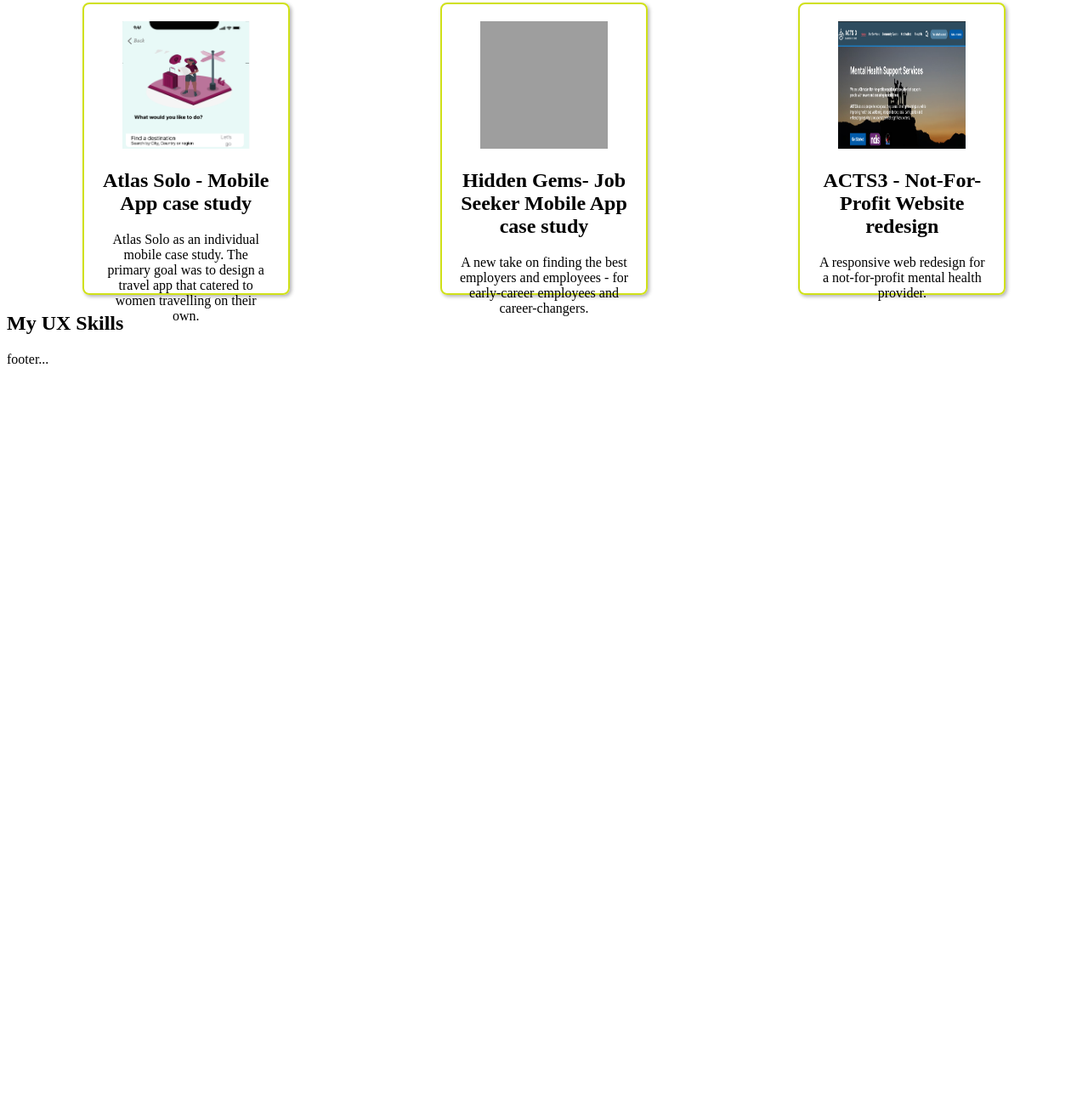
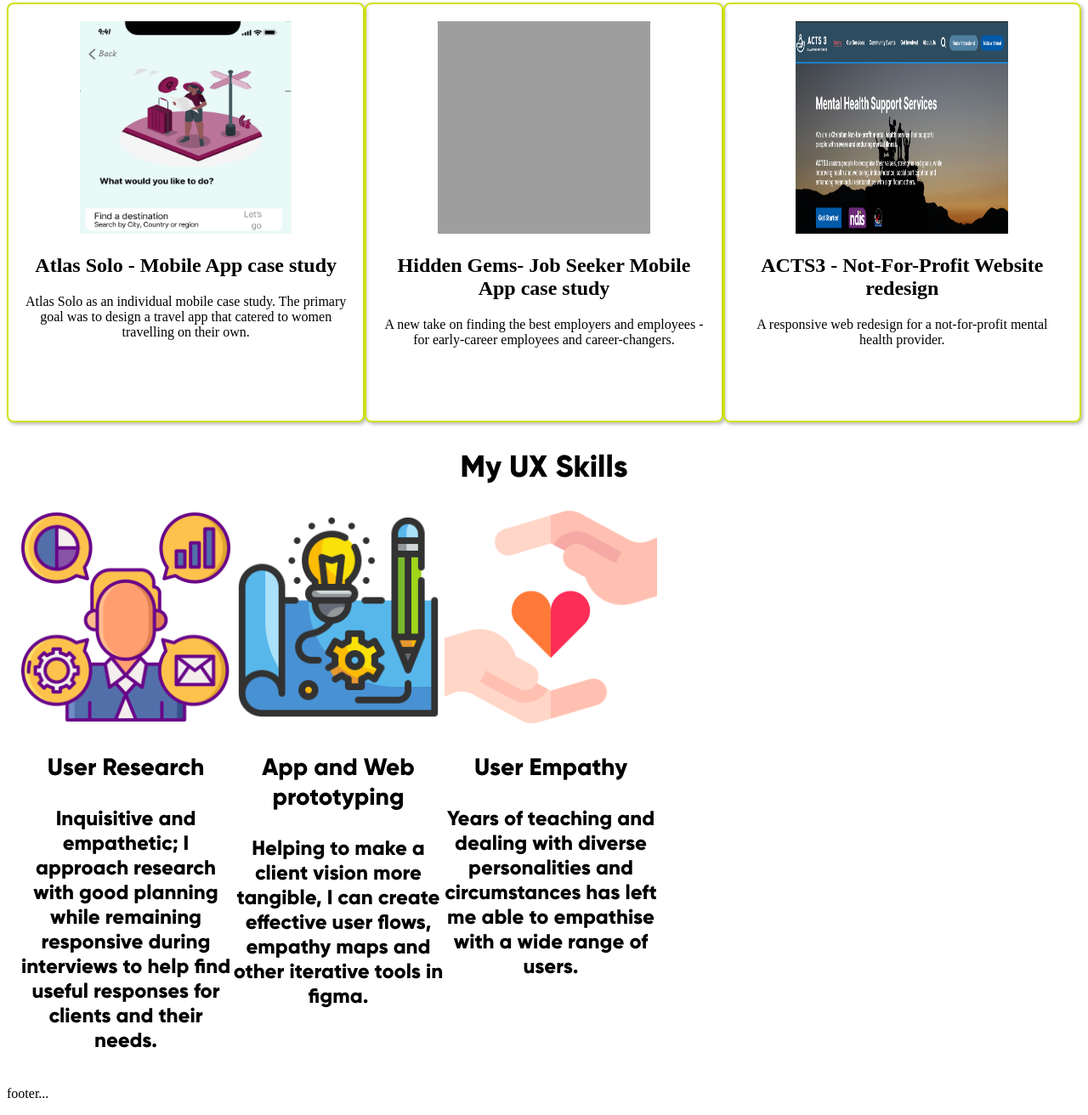
Before and after one commit to CaWats/UX_UI_HW_18, a plain HTML site: page index.html in a window 1280 px wide. Shown: the part 739-2051 px from the top of the page at 85% size. Before the commit the page ends 1187 px from the top, so only its background shows below. Drawn offline with Linux system fonts and the light colour scheme; grey boxes are pictures that could not be loaded.

Commit message:
Challenge 18 edit

```diff
--- a/CSS/Portfolio.css
+++ b/CSS/Portfolio.css
@@ -66,11 +66,23 @@
       justify-content: space-around;
     }
     .card {
-      width: 200px;
-      height: 300px;
+      width: 450px;
+      height: 450px;
       border:2px solid #D0E118;
       border-radius: 8px;
       padding: 20px;
       text-align: center;
       box-shadow: 2px 2px 4px rgba(0, 0, 0, 0.3);
     }
+    .myskills{
+      font-size: 1.5em;
+      font-family: 'gilroy';
+      margin-bottom: 10px;
+      text-align: center;
+    }
+    .flexContainer {
+      display:flex;
+      width: 33%;
+      padding-left: 15px;
+      padding-right: 15px;
+    }
--- a/index.html
+++ b/index.html
@@ -35,7 +35,7 @@
      <div class="card-deck">
 
         <div class="card">
-          <img src="images/Atlas Solo Case Study.png" class="card-img-top" alt="travel app" style="width: 150px; height: 150px;">
+          <img src="images/Atlas Solo Case Study.png" class="card-img-top" alt="travel app" style="width: 250px; height: 250px;">
           <div class="card-body">
           <h2 class="card-title">Atlas Solo - Mobile App case study</h2>
           <p class="card-text">Atlas Solo as an individual mobile case study. The primary goal was to design a travel app that catered to women travelling on their own.</p>
@@ -45,7 +45,7 @@
 
 
             <div class="card">
-              <img src="images/Hidden Gems Case study.png" class="card-img-top" alt="Job Seeker App" style="width: 150px; height: 150px;">
+              <img src="images/Hidden Gems Case study.png" class="card-img-top" alt="Job Seeker App" style="width: 250px; height: 250px;">
               <div class="card-body">
               <h2 class="card-title">Hidden Gems- Job Seeker Mobile App case study</h2>
               <p class="card-text">A new take on finding the best employers and employees - for early-career employees and career-changers.</p>
@@ -54,7 +54,7 @@
 
 
                 <div class="card">
-                  <img src="images/ACTS 3 Website redesign.png" class="card-img-top" alt="Not-For-Profit redesign" style="width: 150px; height: 150px;">
+                  <img src="images/ACTS 3 Website redesign.png" class="card-img-top" alt="Not-For-Profit redesign" style="width: 250px; height: 250px;">
                   <div class="card-body">
                   <h2 class="card-title">ACTS3 - Not-For-Profit Website redesign</h2>
                   <p class="card-text">A responsive web redesign for a not-for-profit mental health provider.</p>
@@ -63,9 +63,21 @@
               </section>
       </div>
       <section>
-        <div class="My UX Skills"><h1>My UX Skills</h1>
-
-
+        <div class="myskills"><h1>My UX Skills</h1>
+<div class="flexContainer">
+  <div><img src="images/market-research.png" style="width: 250px; height: 250px;">
+    <h3>User Research</h3>
+    <p>Inquisitive and empathetic; I approach research with good planning while remaining responsive during interviews to help find useful responses for clients and their needs. </p>
+  </div>
+  <div><img src="images/prototype.png" style="width:250px; height:250px">
+  <h3>App and Web prototyping</h3>
+  <p>Helping to make a client vision more tangible, I can create effective user flows, empathy maps and other iterative tools in figma.</p>
+</div>
+<div><img src="images/give-love.png" style="width:250px; height:250px;">
+<h3>User Empathy</h3>
+<p>Years of teaching and dealing with diverse personalities and circumstances has left me able to empathise with a wide range of users.</p>
+</div>
+</div>
         </div>
       </section>
     </main>
```
Also changed, not shown: images/Watson (1).png (added), images/coding.png (added), images/give-love.png (added), images/market-research.png (added), images/prototype.png (added), 1 other file.
